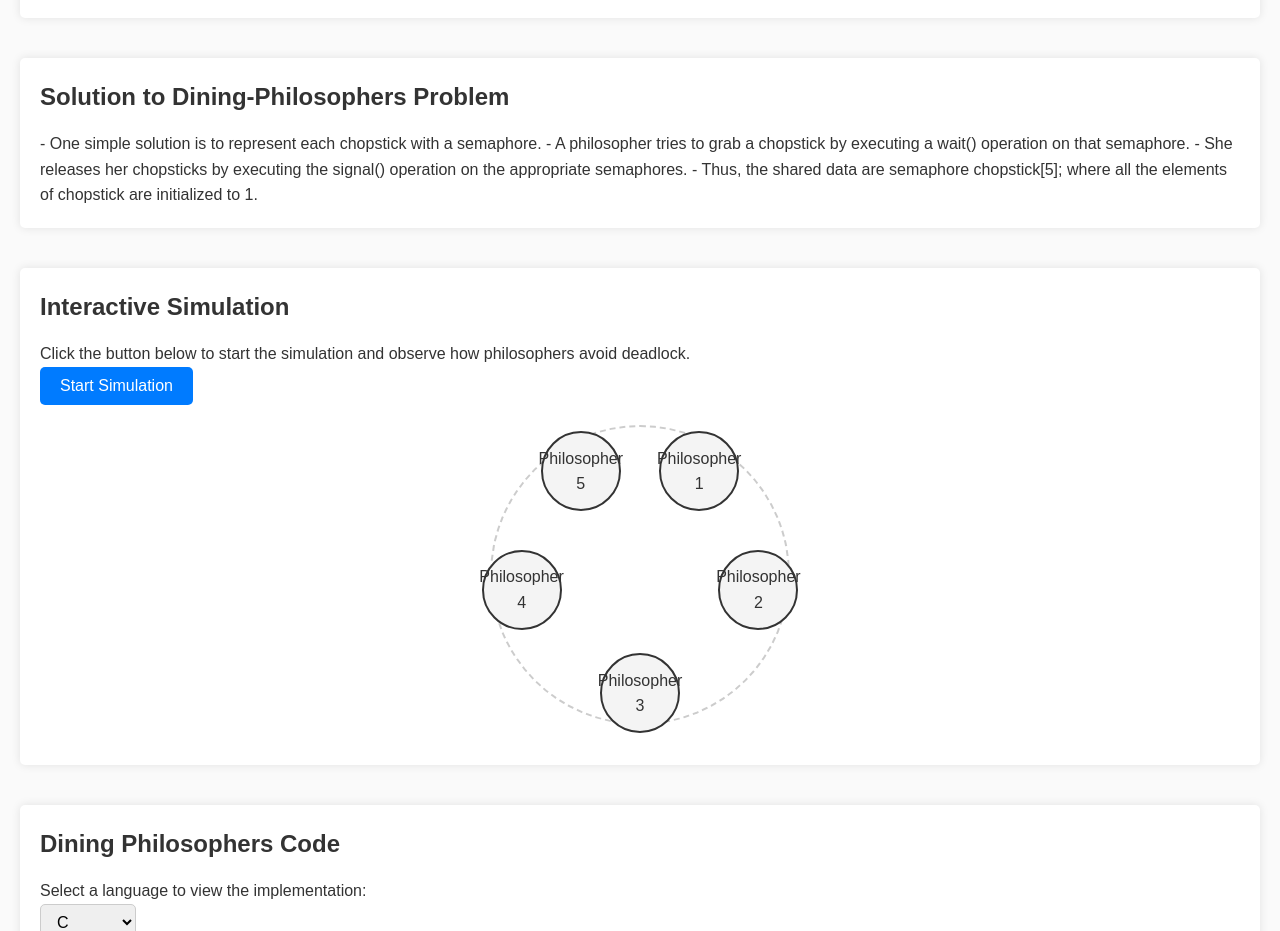
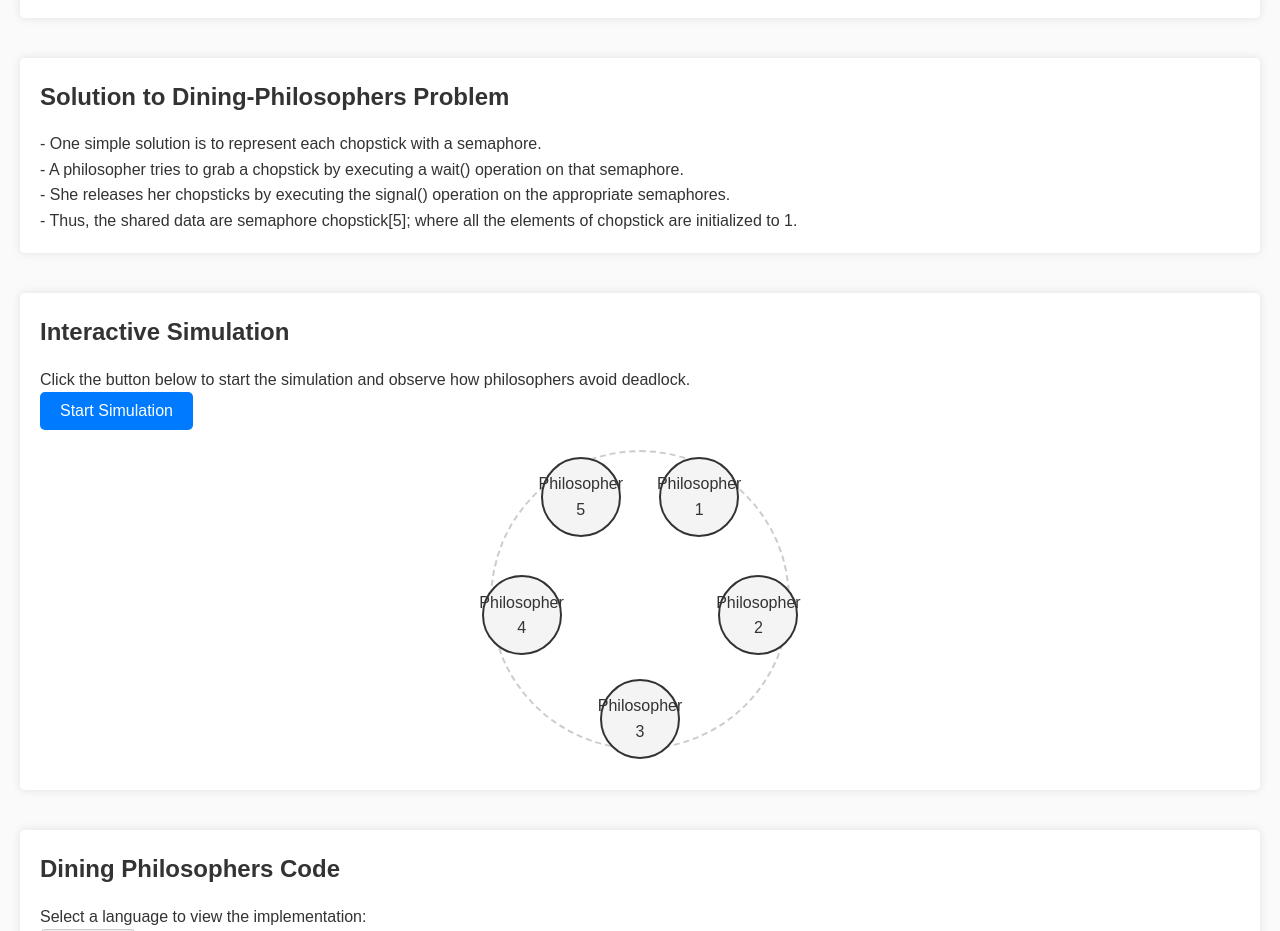
Before and after one commit to AkshayAJoseph/dining_philosopher_problem, a plain HTML site: page index.html in a window 1280 px wide. Shown: the part 1240-2171 px from the top of the page. Drawn offline with Linux system fonts and the light colour scheme.

Commit message:
reordered

```diff
--- a/index.html
+++ b/index.html
@@ -27,15 +27,10 @@
   </section>
   <section id="solutions">
     <h2>Solution to Dining-Philosophers Problem</h2>
-    <p>- One simple solution is to represent each chopstick with a semaphore.
-      - A philosopher tries to grab a chopstick by executing a wait() operation on that
-      semaphore.
-      - She releases her chopsticks by executing the signal() operation on the appropriate
-      semaphores.
-      - Thus, the shared data are
-      semaphore chopstick[5]; where all the elements of chopstick are initialized
-      to 1.
-      </p>
+    <p>- One simple solution is to represent each chopstick with a semaphore.</p>
+    <p>- A philosopher tries to grab a chopstick by executing a wait() operation on that semaphore.</p>
+    <p>- She releases her chopsticks by executing the signal() operation on the appropriate semaphores.</p>
+    <p>- Thus, the shared data are semaphore chopstick[5]; where all the elements of chopstick are initialized to 1.</p></p>
   </section>
   <section id="simulation">
     <h2>Interactive Simulation</h2>
```
